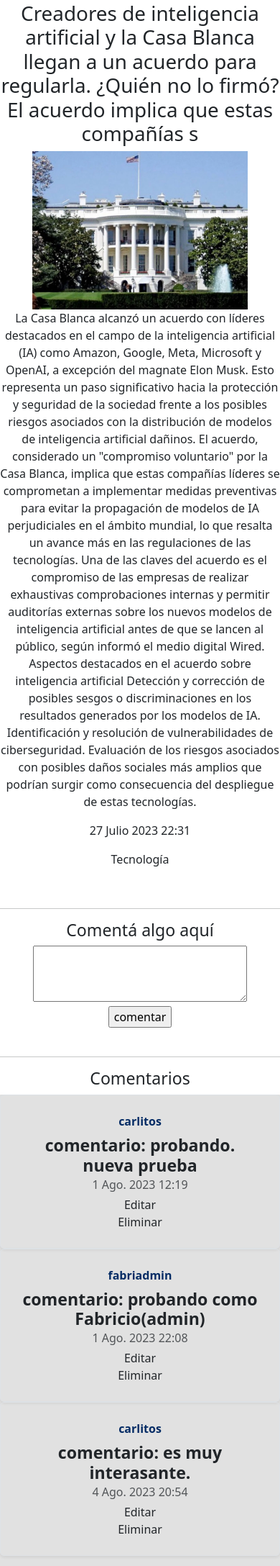
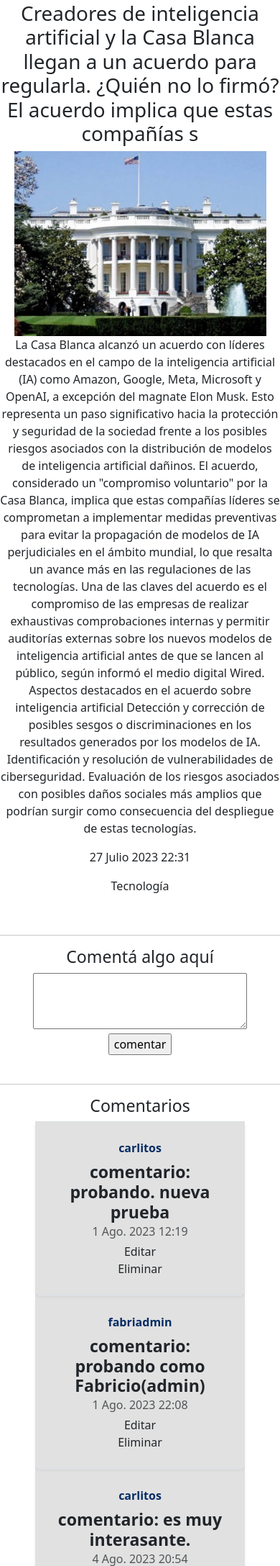
Before and after one commit to gcarloseduardo/Proyecto_Informatorio2023, a Django app: a page that uses blog/templates/base.html in a window 390 px wide. Shown: the part 260-2436 px from the top of the page at 72% size. Run offline with Django 4.2, Linux system fonts and the light colour scheme; a user stored in the database is signed in; data comes from the database, SQL or seed files in the repository; both versions use the stored data as it was after the commit.

Commit message:
responsive welcome

```diff
--- a/blog/apps/noticias/views.py
+++ b/blog/apps/noticias/views.py
@@ -44,8 +44,8 @@ def inicio(request):
     orden = request.GET.get('orden')
     if queryset:
         n = Noticia.objects.filter(
-            Q(titulo_icontains = queryset) |
-            Q(cuerpo_icontains = queryset) |
+            Q(titulo__icontains = queryset) |
+            Q(cuerpo__icontains = queryset) |
             Q(categoria_noticia__nombre = queryset)
         ).distinct().order_by('-fecha')[0:2]
 
--- a/blog/static/css/main.css
+++ b/blog/static/css/main.css
@@ -1,7 +1,13 @@
 .contenedor{
     background-color: rgb(225, 225, 225);
+    width: 75vw;
+    max-width: 320px;
+    margin: auto;
+}
+img {
+    width: 90%;
+}
 
-}
 * {
     text-align: center;
 }
--- a/blog/templates/home.html
+++ b/blog/templates/home.html
@@ -9,8 +9,10 @@
 </svg>
 <br>
 <br>
+<div class= "container">
+  <img src="{% static 'img/im.jpg' %}" alt="">
+</di>
 
-  <p><img src= "{% static 'img/im.jpg' %}" alt="error" height="250px"></p>
   <h1>Este es el inicio de nuestro Blog</h1>
 
 <br>
--- a/blog/templates/noticias/inicio.html
+++ b/blog/templates/noticias/inicio.html
@@ -64,7 +64,7 @@
 <hr>
 
 {% for noticia in noticias %}
-    <div class="contenedor">
+
     <div class="row mb-2">
         <div class="col-md-16">
             <div class="row g-0 border rounded overflow-hidden flex-md-row mb-8 shadow-sm h-md-250 position-relative">
@@ -82,9 +82,11 @@
                     </a>
                 </div>
                 <div class="col-auto d-none d-lg-block">
-                    <img class="bd-placeholder-img" src="{{ noticia.imagen.url }}" width="400" height="250"
+                    <div class="contenedor">
+                        <img class="bd-placeholder-img" src="{{ noticia.imagen.url }}" width="400" height="250"
                         xmlns="http://www.w3.org/2000/svg" role="img" aria-label="Placeholder: Thumbnail"
                         preserveAspectRatio="xMidYMid slice" focusable="false">
+                    </div>
 
                     <title>Placeholder</title>
 
```
Also changed, not shown: blog/blog/db.sqlite3.
